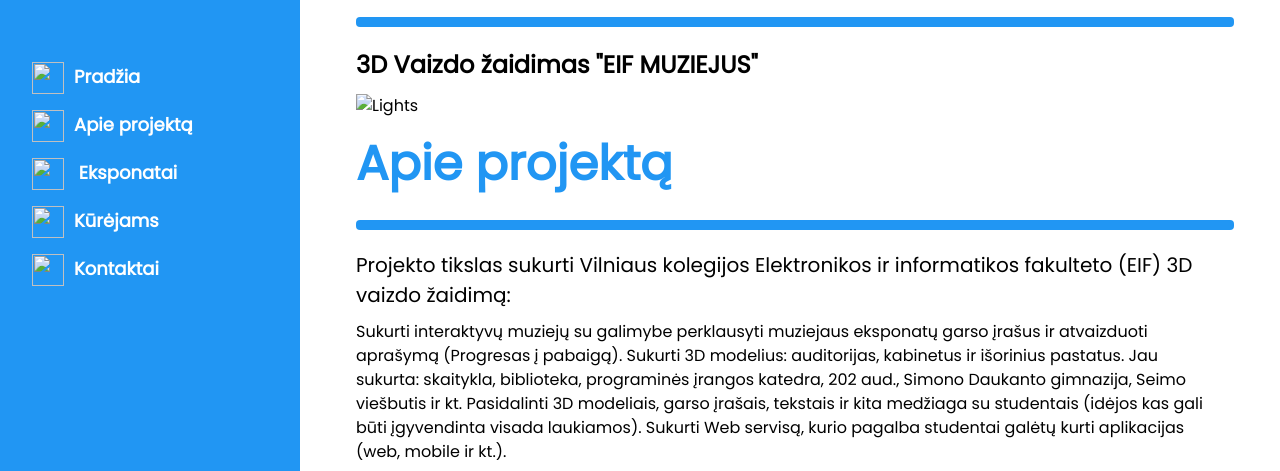
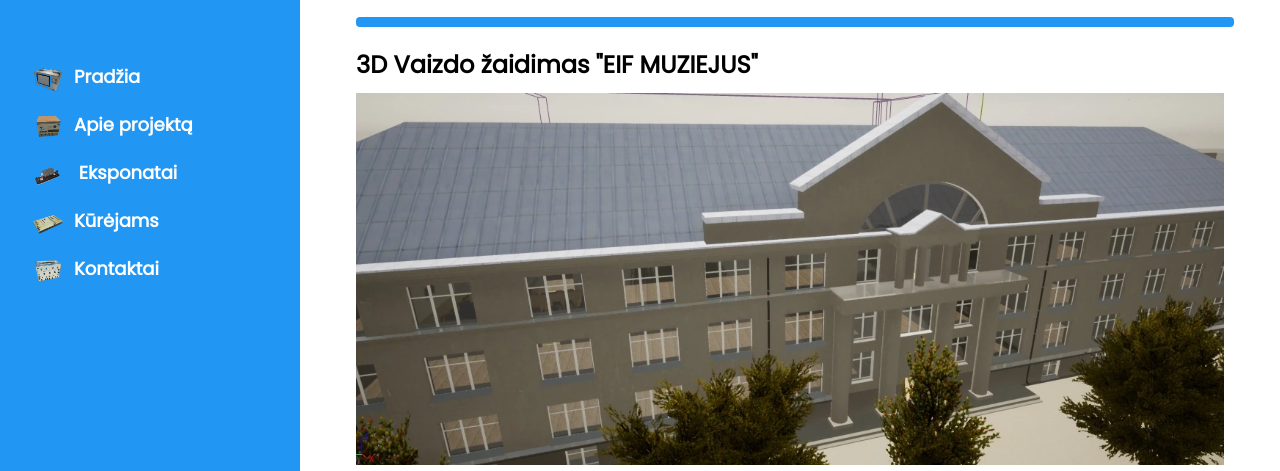
Before and after one commit to eif-courses/naujas_projektas_eif_muziejus, a website: page public/index.html in a window 1280 px wide. Shown: the part 165-636 px from the top of the page. Drawn offline with nearby package versions, Linux system fonts and the light colour scheme; some packages are replaced by stand-ins of ours; a script that the page names is missing.

Commit message:
Fixed images, and preview

```diff
--- a/public/index.html
+++ b/public/index.html
@@ -88,7 +88,7 @@
         z-index: 100;
     }
     .lazy-load-poster {
-        background-image: url("posters/detektoriaus_stendas.png");
+        background-image: url("posters/detektoriaus_stendas.webp");
         position: absolute;
         left: 0;
         right: 0;
@@ -113,23 +113,23 @@
     </div>
     <div class="w3-bar-block">
         <a href="#" onclick="w3_close()" class="w3-bar-item w3-button w3-hover-white"><img width="32px" height="32px"
-                                                                                           src="posters/silelis_tc32.png"><span
+                                                                                           src="posters/silelis_tc32.webp"><span
                 style="padding-left: 10px;">Pradžia</span></a>
         <a href="#showcase" onclick="w3_close()" class="w3-bar-item w3-button w3-hover-white"><img width="32px"
                                                                                                    height="32px"
-                                                                                                   src="posters/egzaminatorius.png"><span
+                                                                                                   src="posters/egzaminatorius.webp"><span
                 style="padding-left: 10px;">Apie projektą</span></a>
         <a href="eksponatai.html" onclick="w3_close()" class="w3-bar-item w3-button w3-hover-white"><img width="32px"
                                                                                                     height="32px"
-                                                                                                    src="posters/aukstavoltis_diodas.png">
+                                                                                                    src="posters/aukstavoltis_diodas.webp">
             <span style="padding-left: 10px;">Eksponatai</span></a>
         <a href="#packages" onclick="w3_close()" class="w3-bar-item w3-button w3-hover-white"><img width="32px"
                                                                                                    height="32px"
-                                                                                                   src="posters/gradynas_stendas1994.png"><span
+                                                                                                   src="posters/gradynas_stendas1994.webp"><span
                 style="padding-left: 10px;">Kūrėjams</span></a>
         <a href="#contact" onclick="w3_close()" class="w3-bar-item w3-button w3-hover-white"><img width="32px"
                                                                                                   height="32px"
-                                                                                                  src="posters/generatoriusg15.png"><span
+                                                                                                  src="posters/generatoriusg15.webp"><span
                 style="padding-left: 10px;">Kontaktai</span></a>
     </div>
 </nav>
@@ -152,7 +152,7 @@
         <h1 class="w3-xxxlarge w3-text-blue"><b>Pradžia</b></h1>
         <hr style="width:100%;border:5px solid #2196F3!important;" class="w3-round">
         <h3><b>3D Vaizdo žaidimas "EIF MUZIEJUS"</b></h3>
-        <img src="images/kolegija_priekis.jpg" alt="Lights" class="w3-image">
+        <img src="images/kolegija_priekis.webp" alt="Lights" class="w3-image">
 
         <h1 class="w3-xxxlarge w3-text-blue"><b>Apie projektą</b></h1>
         <hr style="width:100%;border:5px solid #2196F3!important;" class="w3-round">
@@ -177,7 +177,7 @@
             <p><a target="_blank"
                   href="https://vikolt-my.sharepoint.com/:u:/g/personal/m_gzegozevskis_ad_viko_lt/Efej1hxgRldGn2hyY_ClsWIBioUGDdGdElKsz5-esLDpLg?e=IzHmzj"
                   class="btn btn-primary btn-lg" tabindex="-1" role="button"><!-- Masthead Avatar Image--><img class="mr-3"
-                                                                                                               src="images/win.png"
+                                                                                                               src="images/win.webp"
                                                                                                                alt=""
                                                                                                                height="60"><span
                     style="margin-left: 10px; font-size: x-large">ATSISIŲSTI "EIF-MUZIEJUS" (Windows x64)</span></a></p>
@@ -251,9 +251,9 @@
 
         <!-- Footer Social Icons-->
         <a target="_blank" href="https://www.facebook.com/eifmuziejus/"><i class="fab fa-facebook fa-10x"></i></a>
-        <!-- Masthead Avatar Image--><img style="margin-top: -90px" src="images/logo2.PNG" alt="" height="250px"
+        <!-- Masthead Avatar Image--><img style="margin-top: -90px" src="images/logo2.webp" alt="" height="250px"
                                           width="250px" class="w3-image">
-        <img style="margin-top: -90px" src="images/logo.png" alt="" height="250px" width="250px" class="w3-image">
+        <img style="margin-top: -90px" src="images/logo.webp" alt="" height="250px" width="250px" class="w3-image">
         <p>
             <i class="fas fa-envelope"></i> E-MAIL: <a
                 href="mailto:m.gzegozevskis@gmail.com">m.gzegozevskis@gmail.com</a>
```
Also changed, not shown: 1 other file.
